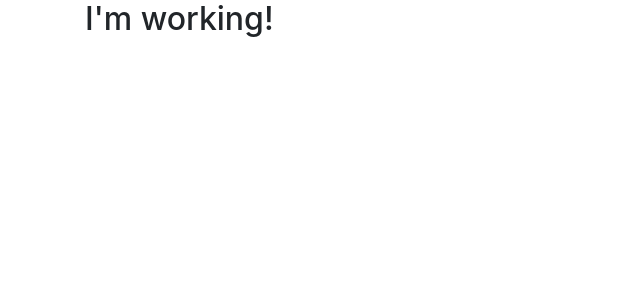
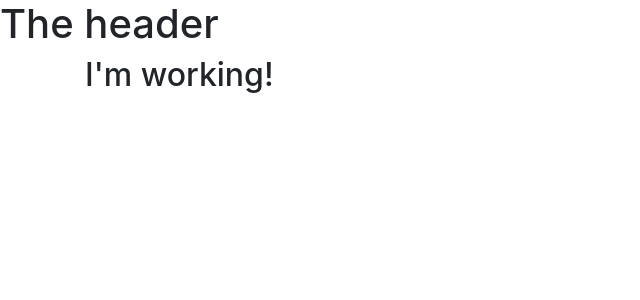
Before and after one commit to Tudor281/AngularTutorial, an Angular app: page / in a window 1280 px wide. Shown: the top 300 px of the page, without its empty margins (0-640 px from the left). Built offline with nearby package versions, Linux system fonts and the light colour scheme.

Commit message:
added header component

```diff
--- a/src/app/app.component.html
+++ b/src/app/app.component.html
@@ -1,3 +1,4 @@
+<app-header>Daca nu scrii ceva aici, s-ar putea sa n-o ia</app-header>
 <div class="container">
   <div class="row">
     <div class="col-md-12">
--- a/src/app/app.module.ts
+++ b/src/app/app.module.ts
@@ -1,11 +1,13 @@
 import { BrowserModule } from '@angular/platform-browser';
 import { NgModule } from '@angular/core';
 
+import { HeaderComponent } from './header/header.component';
 import { AppComponent } from './app.component';
 
 @NgModule({
   declarations: [
-    AppComponent
+    AppComponent,
+    HeaderComponent
   ],
   imports: [
     BrowserModule
--- /dev/null
+++ b/src/app/header/header.component.html
@@ -0,0 +1 @@
+<h1>The header</h1>
```
Also changed, not shown: src/app/header/header.component.ts (added, +10 -0 lines), 1 other file (tests, documents, lock files or other folders).
